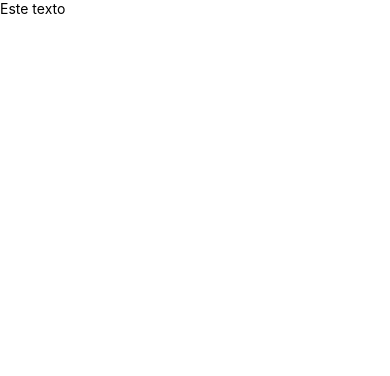
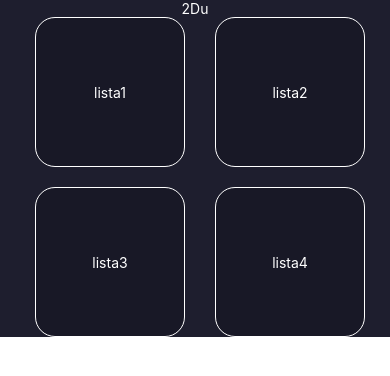
Before and after one commit to migueel15/2Du, a React Native app: screen / in a window 390 px wide. Shown: the top 376 px of the page. Built offline with nearby package versions, Linux system fonts and the light colour scheme.

Commit message:
add: base

```diff
--- /dev/null
+++ b/src/components/Header.jsx
@@ -0,0 +1,18 @@
+import { StyleSheet } from "react-native"
+import { View, Text } from "react-native-web"
+
+const Header = () => {
+  return (
+    <View>
+      <Text style={styles.text}>2Du</Text>
+    </View>
+  )
+}
+
+const styles = StyleSheet.create({
+  text:{
+    color: "#ffffff"
+  }
+})
+
+export default Header
--- /dev/null
+++ b/src/components/List.jsx
@@ -0,0 +1,30 @@
+import { StyleSheet, Text, View } from "react-native"
+
+const List = ({title}) => {
+  return(
+  <View style={styles.container}>
+      <Text style={styles.text}>{title}</Text>
+    </View>
+  )
+}
+
+const styles = StyleSheet.create({
+  container: {
+    display: "flex",
+    backgroundColor: "#181826",
+    width: "150px",
+    height: "150px",
+    justifyContent: "center",
+    alignItems: "center",
+    borderWidth: 1,
+    borderColor: "#ffffff",
+    borderRadius: 20,
+  },
+  text : {
+    color: "#ffffff"
+  },
+  // borderColor,
+  // hoverColor,
+})
+
+export default List
--- a/src/components/Main.jsx
+++ b/src/components/Main.jsx
@@ -1,12 +1,35 @@
-import React from "react";
-import {Text, View} from "react-native";
+import { Text, View, StyleSheet } from "react-native";
+import List from "./List";
+import Header from "./Header";
 
 const Main = () => {
-    return (
-        <View>
-            <Text>Este texto </Text>
-        </View>
-    );
+  return (
+    <View style={styles.root}>
+      <Header />
+
+      <View style={styles.listContainer}>
+        <List title={"lista1"} />
+        <List title={"lista2"} />
+        <List title={"lista3"} />
+        <List title={"lista4"} />
+      </View>
+    </View>
+  );
 };
 
+const styles = StyleSheet.create({
+  root: {
+    display: "flex",
+    alignItems: "center",
+    backgroundColor: "#1E1E2E",
+    width: "100%",
+  },
+
+  listContainer: {
+    display: "grid",
+    gridTemplateColumns: "repeat(2,50%)",
+    gap: 20
+  }
+})
+
 export default Main;
```
Also changed, not shown: App.js (line endings or trailing spaces), src/components/Task.jsx (added), 1 other file (tests, documents, lock files or other folders).
